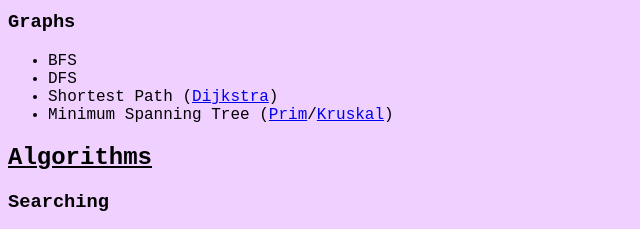
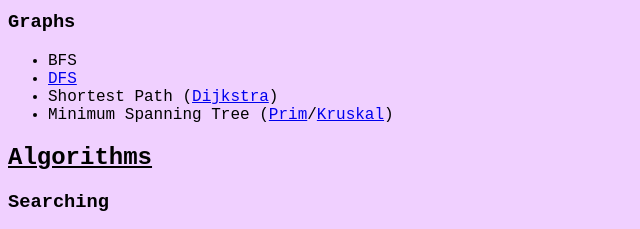
Before and after one commit to RandomCrow12/randomcrow12.github.io, a plain HTML site: page projects/toolkit/index.html in a window 1280 px wide. Shown: the part 886-1115 px from the top of the page, 0-640 px from the left. Drawn offline with Linux system fonts and the light colour scheme; a web font is replaced by a local one.

Commit message:
Update index.html

```diff
--- a/projects/toolkit/index.html
+++ b/projects/toolkit/index.html
@@ -68,7 +68,7 @@
     <h3>Graphs</h3>
         <ul>
             <li>BFS</li>
-            <li>DFS</li>
+            <li> <a href="https://www.youtube.com/watch?v=Urx87-NMm6c">DFS</a></li>
             <li>Shortest Path (<a href="https://www.geeksforgeeks.org/dsa/dijkstras-shortest-path-algorithm-greedy-algo-7">Dijkstra</a>)</li>
             <li>
                 Minimum Spanning Tree (<a href="https://www.geeksforgeeks.org/dsa/difference-between-prims-and-kruskals-algorithm-for-mst">Prim</a>/<a href="https://www.geeksforgeeks.org/dsa/kruskals-minimum-spanning-tree-algorithm-greedy-algo-2">Kruskal</a>)
```
